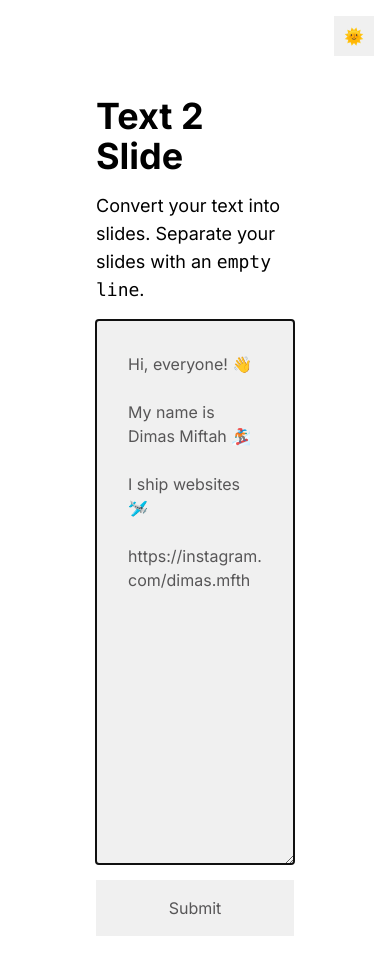
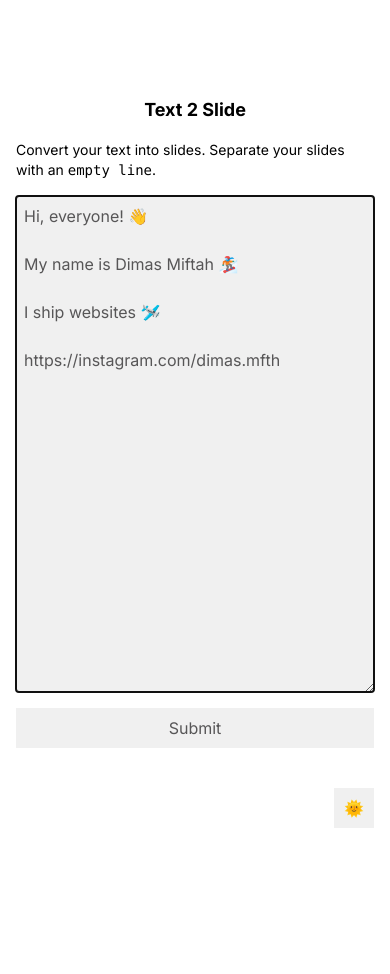
Before and after one commit to dimasmiftah/text2slide, a Next.js app: page / in a window 390 px wide. Shown: the top 974 px of the page. After the commit the page ends 844 px from the top, so only its background shows below. Built offline with nearby package versions, Linux system fonts and the light colour scheme.

Commit message:
syle: add mobile support

```diff
--- a/src/app/page.tsx
+++ b/src/app/page.tsx
@@ -103,12 +103,13 @@ export default function Home() {
   );
 
   return slides.length > 0 ? (
-    <main className='flex flex-col items-center justify-center w-screen h-screen p-80'>
-      <h1 className='text-5xl font-semibold leading-snug' dangerouslySetInnerHTML={{ __html: slides[activeSlide] }} />
-      <nav className='flex gap-2 fixed top-4 right-4'>
-        <button className={`w-16 h-10 color-scheme`} onClick={handleNext}>
-          {activeSlide + 1} / {slides.length}
-        </button>
+    <main className='flex flex-col items-center justify-center w-screen h-screen p-4 md:p-8 lg:p-16'>
+      <h1
+        className='text-2xl md:text-5xl lg:text-6xl font-semibold leading-snug break-all'
+        dangerouslySetInnerHTML={{ __html: slides[activeSlide] }}
+      />
+      <nav className='flex gap-2 fixed bottom-4 right-4'>
+        {renderThemeToggle()}
         <button
           className={`w-10 h-10 color-scheme`}
           onClick={() =>
@@ -131,18 +132,29 @@ export default function Home() {
         >
           🔗
         </button>
-        {renderThemeToggle()}
+        <button className={`w-16 h-10 color-scheme`} onClick={handleNext}>
+          {activeSlide + 1} / {slides.length}
+        </button>
+        <button className={`w-10 h-10 color-scheme`} onClick={handleReset}>
+          {'x'}
+        </button>
+        <button className={`w-10 h-10 color-scheme`} onClick={handlePrev}>
+          {'<'}
+        </button>
+        <button className={`w-10 h-10 color-scheme`} onClick={handleNext}>
+          {'>'}
+        </button>
       </nav>
     </main>
   ) : (
-    <main className='flex min-h-screen flex-col items-center justify-center gap-4 p-24'>
-      <h1 className='text-4xl font-bold'>Text 2 Slide</h1>
-      <p className='text-lg'>
+    <main className='flex min-h-screen flex-col items-center justify-center gap-4 p-4 md:p-8 lg:p-16'>
+      <h1 className='text-lg md:text-4xl lg:text-5xl font-bold'>Text 2 Slide</h1>
+      <p className='text-sm md:text-lg lg:text-xl'>
         Convert your text into slides. Separate your slides with an <code>empty line</code>.
       </p>
       <form className='flex flex-col gap-4'>
         <textarea
-          className={`w-full p-8 color-scheme`}
+          className={`w-full p-2 md:p-4 lg:p-8 color-scheme`}
           placeholder='Type your text...'
           onChange={handleChange}
           value={text}
@@ -151,11 +163,11 @@ export default function Home() {
           cols={80}
           required
         />
-        <button type='button' className={`p-4 color-scheme`} onClick={handleSubmit}>
+        <button type='button' className={`p-2 md:p-4 lg:p-8 color-scheme`} onClick={handleSubmit}>
           Submit
         </button>
       </form>
-      <nav className='flex gap-2 fixed top-4 right-4'>{renderThemeToggle()}</nav>
+      <nav className='flex gap-2 fixed bottom-4 right-4'>{renderThemeToggle()}</nav>
     </main>
   );
 }
```
